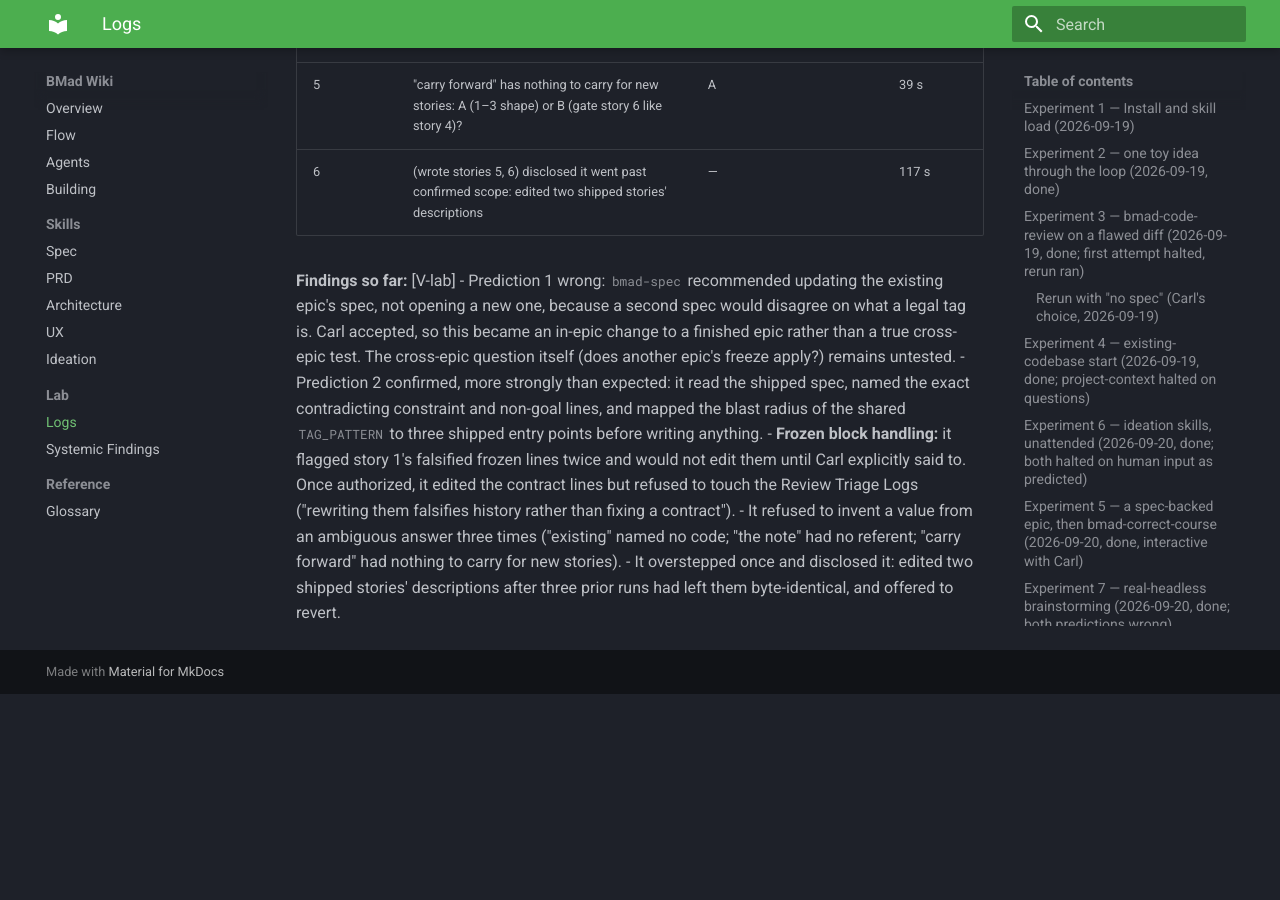
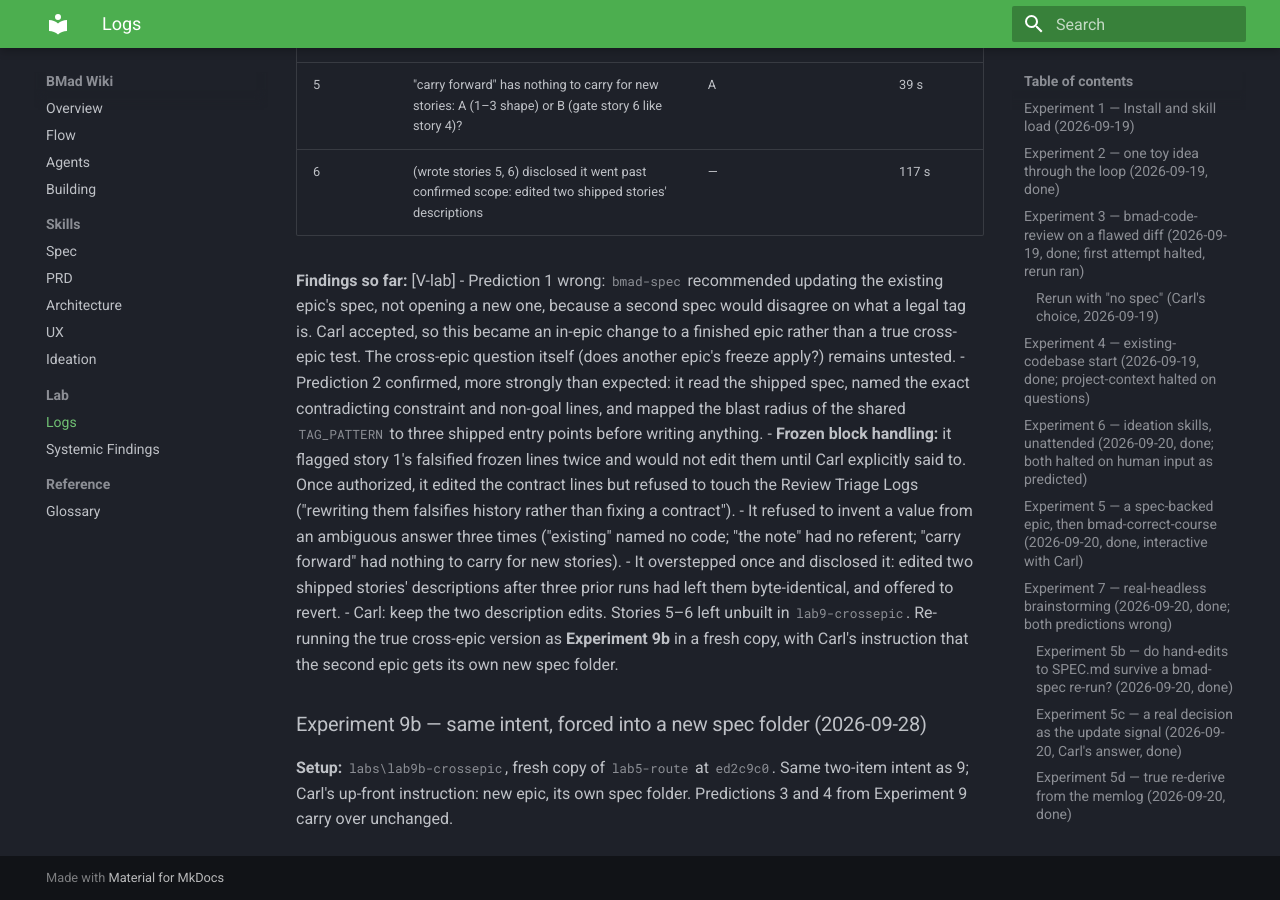
Before and after one commit to ctupper/woods-walks, an MkDocs documentation site: the page built from docs/bmad/lab-log.md, in a window 1280 px wide and 900 px high, scrolled down 37178 px. Built offline with MkDocs 1.6.1 and Material for MkDocs 9.7.7, drawn with Linux system fonts in a browser that asks for light colours; before the commit the page ends 37872 px from its top, so only the background shows below that.

Commit message:
docs: auto-sync BMad wiki (lab-log.md)

```diff
--- a/docs/bmad/lab-log.md
+++ b/docs/bmad/lab-log.md
@@ -598,3 +598,8 @@ All [V-lab]. Every story took the `dispatch` route (none was small enough for `o
 - **Frozen block handling:** it flagged story 1's falsified frozen lines twice and would not edit them until Carl explicitly said to. Once authorized, it edited the contract lines but refused to touch the Review Triage Logs ("rewriting them falsifies history rather than fixing a contract").
 - It refused to invent a value from an ambiguous answer three times ("existing" named no code; "the note" had no referent; "carry forward" had nothing to carry for new stories).
 - It overstepped once and disclosed it: edited two shipped stories' descriptions after three prior runs had left them byte-identical, and offered to revert.
+- Carl: keep the two description edits. Stories 5–6 left unbuilt in `lab9-crossepic`. Re-running the true cross-epic version as **Experiment 9b** in a fresh copy, with Carl's instruction that the second epic gets its own new spec folder.
+
+### Experiment 9b — same intent, forced into a new spec folder (2026-09-28)
+
+**Setup:** `labs\lab9b-crossepic`, fresh copy of `lab5-route` at `ed2c9c0`. Same two-item intent as 9; Carl's up-front instruction: new epic, its own spec folder. Predictions 3 and 4 from Experiment 9 carry over unchanged.
```
